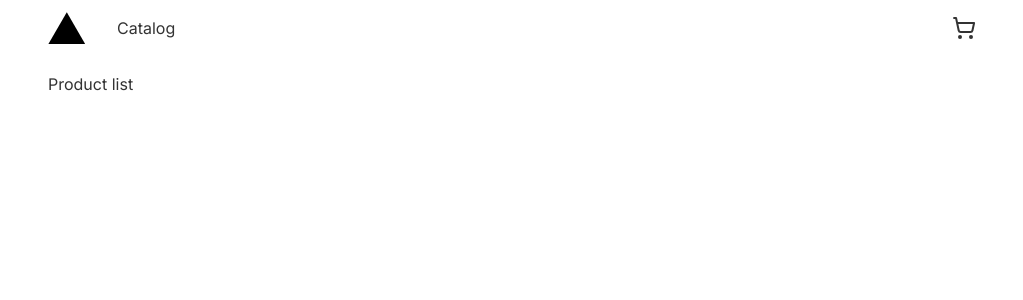
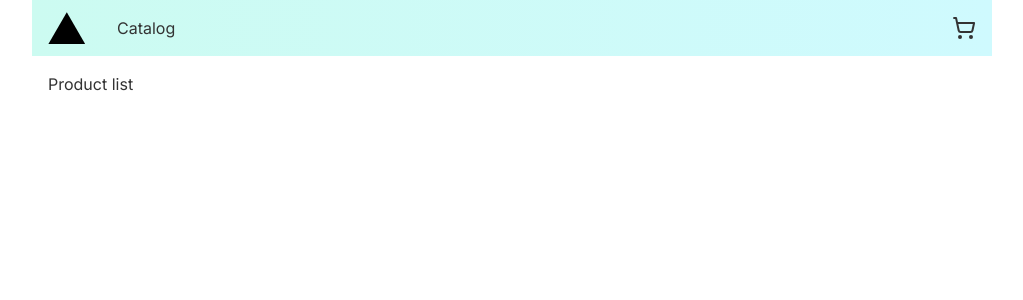
Before and after one commit to yialo/task_nextjs-ecommerce, a Next.js app in the folder packages/client/: page / in a window 1280 px wide. Shown: the top 300 px of the page, without its empty margins (128-1151 px from the left). Built offline with nearby package versions, Linux system fonts and the light colour scheme.

Commit message:
feat: add gradient to page header

```diff
--- a/packages/client/src/widgets/page-header/ui.tsx
+++ b/packages/client/src/widgets/page-header/ui.tsx
@@ -10,7 +10,12 @@ interface Props {
 
 export const PageHeader: React.FC<Props> = ({ className }) => {
   return (
-    <header className={cn('flex items-center gap-x-8 px-4 py-3', className)}>
+    <header
+      className={cn(
+        'flex items-center gap-x-8 bg-[linear-gradient(90deg,_theme(colors.teal.100),_theme(colors.cyan.100))] px-4 py-3',
+        className,
+      )}
+    >
       <Image src="/logo.svg" alt={APP_TITLE} width="37" height="32" priority />
       <nav className="justify-content flex grow items-center gap-x-8">
         <Link href="/">Catalog</Link>
```
